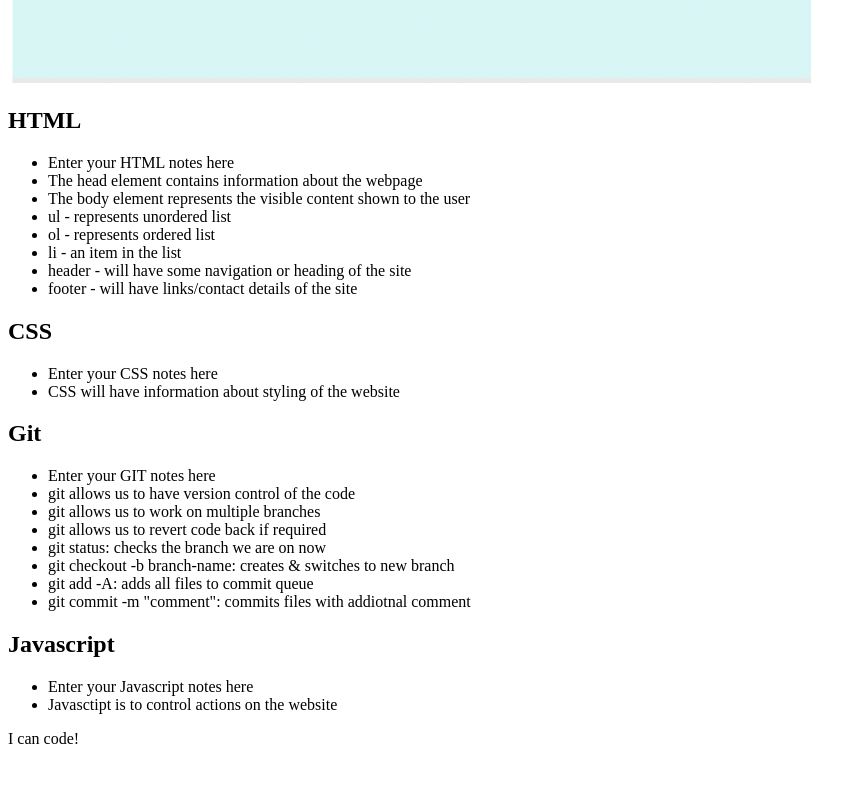
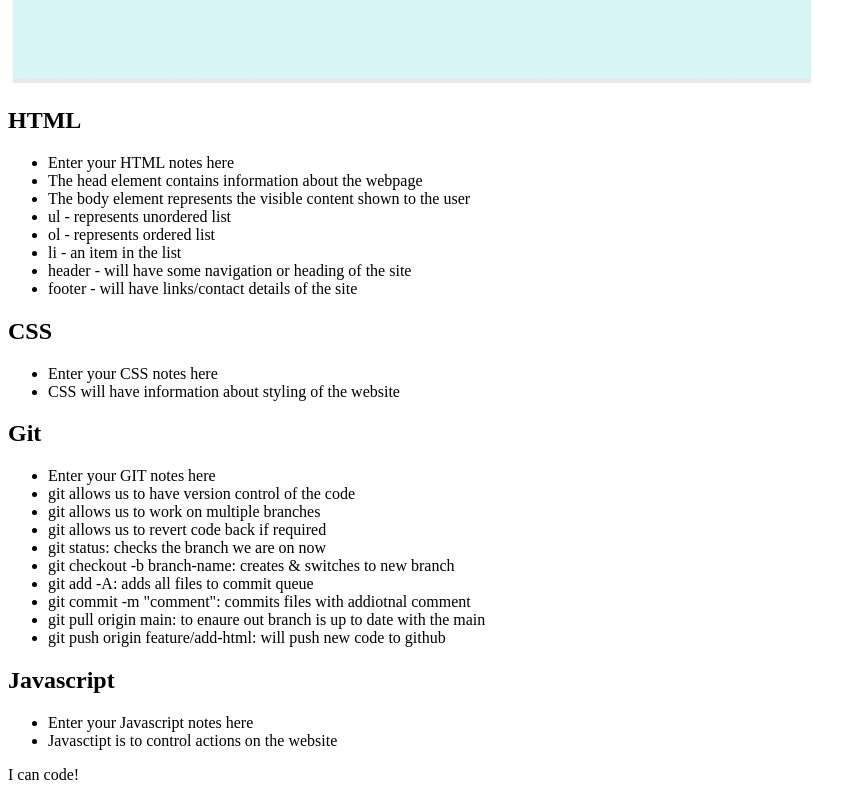
Before and after one commit to mihacuo/prework-study-guide, a plain HTML site: page index.html in a window 1280 px wide. Shown: the part 773-1573 px from the top of the page, without its empty margins (0-865 px from the left). Before the commit the page ends 1537 px from the top, so only its background shows below. Drawn offline with Linux system fonts and the light colour scheme.

Commit message:
added code to HTML file, batch 2

```diff
--- a/index.html
+++ b/index.html
@@ -47,6 +47,8 @@
       <li>git checkout -b branch-name: creates & switches to new branch</li>
       <li>git add -A: adds all files to commit queue</li>
       <li>git commit -m "comment": commits files with addiotnal comment</li>
+      <li>git pull origin main: to enaure out branch is up to date with the main</li>
+      <li>git push origin feature/add-html: will push new code to github</li>
       </ul>
 
     </section>
```
